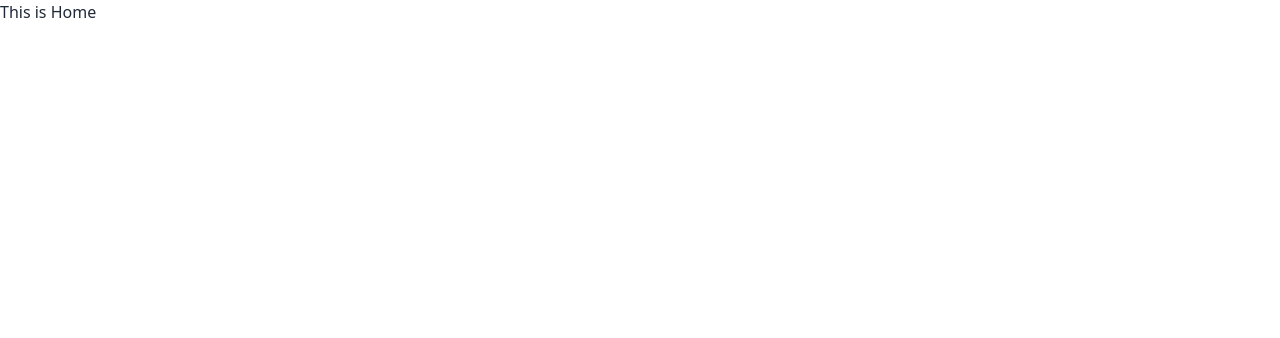
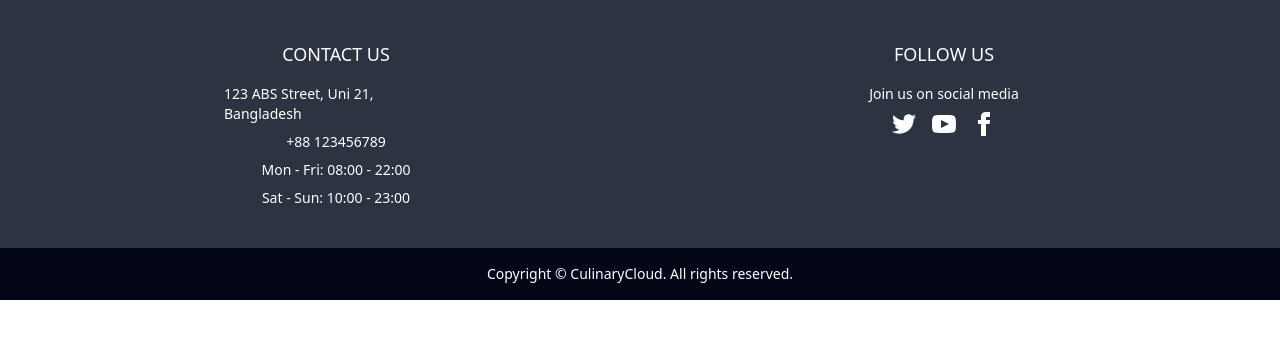
Before and after one commit to MD-Moniruzzaman-Arafat/restaurant-frontend, a React (Vite) app: page / in a window 1280 px wide. Shown: the top 338 px of the page. Built offline with nearby package versions, Linux system fonts and the light colour scheme.

Commit message:
footer component design

```diff
--- /dev/null
+++ b/src/component/Footer.jsx
@@ -0,0 +1,56 @@
+
+
+const Footer = () => {
+      return (
+            <div>
+                  <div>
+                        {/* <div>
+                              <h1>CONTACT US</h1>
+                              <p>123 ABS Street, Uni 21, Bangladesh</p>
+                              <p>+88 123456789</p>
+                              <p>Mon - Fri: 08:00 - 22:00</p>
+                              <p>Sat - Sun: 10:00 - 23:00</p>
+                        </div>
+                        <div>
+                              <h1>Follow US</h1>
+                              <p>Join us on social media</p>
+
+                        </div> */}
+                        <footer className="footer p-10 bg-neutral  justify-around text-white" >
+                              <div className="justify-items-center w-56">
+                                    <h1 className="text-lg font-medium mb-2">CONTACT US</h1>
+                                    <p>123 ABS Street, Uni 21, Bangladesh</p>
+                                    <p>+88 123456789</p>
+                                    <p>Mon - Fri: 08:00 - 22:00</p>
+                                    <p>Sat - Sun: 10:00 - 23:00</p>
+                              </div>
+                              <div className="justify-items-center w-56">
+                                    <h1 className="text-lg font-medium mb-2">FOLLOW US</h1>
+                                    <p>Join us on social media</p>
+                                    <div className="grid grid-flow-col gap-4">
+                                          <a><svg xmlns="http://www.w3.org/2000/svg" width="24" height="24" viewBox="0 0 24 24" className="fill-current"><path d="M24 4.557c-.883.392-1.832.656-2.828.775 1.017-.609 1.798-1.574 2.165-2.724-.951.564-2.005.974-3.127 1.195-.897-.957-2.178-1.555-3.594-1.555-3.179 0-5.515 2.966-4.797 6.045-4.091-.205-7.719-2.165-10.148-5.144-1.29 2.213-.669 5.108 1.523 6.574-.806-.026-1.566-.247-2.229-.616-.054 2.281 1.581 4.415 3.949 4.89-.693.188-1.452.232-2.224.084.626 1.956 2.444 3.379 4.6 3.419-2.07 1.623-4.678 2.348-7.29 2.04 2.179 1.397 4.768 2.212 7.548 2.212 9.142 0 14.307-7.721 13.995-14.646.962-.695 1.797-1.562 2.457-2.549z"></path></svg></a>
+                                          <a><svg xmlns="http://www.w3.org/2000/svg" width="24" height="24" viewBox="0 0 24 24" className="fill-current"><path d="M19.615 3.184c-3.604-.246-11.631-.245-15.23 0-3.897.266-4.356 2.62-4.385 8.816.029 6.185.484 8.549 4.385 8.816 3.6.245 11.626.246 15.23 0 3.897-.266 4.356-2.62 4.385-8.816-.029-6.185-.484-8.549-4.385-8.816zm-10.615 12.816v-8l8 3.993-8 4.007z"></path></svg></a>
+                                          <a><svg xmlns="http://www.w3.org/2000/svg" width="24" height="24" viewBox="0 0 24 24" className="fill-current"><path d="M9 8h-3v4h3v12h5v-12h3.642l.358-4h-4v-1.667c0-.955.192-1.333 1.115-1.333h2.885v-5h-3.808c-3.596 0-5.192 1.583-5.192 4.615v3.385z"></path></svg></a>
+                                    </div>
+                              </div>
+                              {/* <div className="justify-items-center">
+                                    <h1 className="text-lg font-medium mb-2">Follow US</h1>
+                                    <p>Join us on social media</p>
+                                    <div className="grid grid-flow-col gap-4">
+                                          <a><svg xmlns="http://www.w3.org/2000/svg" width="24" height="24" viewBox="0 0 24 24" className="fill-current"><path d="M24 4.557c-.883.392-1.832.656-2.828.775 1.017-.609 1.798-1.574 2.165-2.724-.951.564-2.005.974-3.127 1.195-.897-.957-2.178-1.555-3.594-1.555-3.179 0-5.515 2.966-4.797 6.045-4.091-.205-7.719-2.165-10.148-5.144-1.29 2.213-.669 5.108 1.523 6.574-.806-.026-1.566-.247-2.229-.616-.054 2.281 1.581 4.415 3.949 4.89-.693.188-1.452.232-2.224.084.626 1.956 2.444 3.379 4.6 3.419-2.07 1.623-4.678 2.348-7.29 2.04 2.179 1.397 4.768 2.212 7.548 2.212 9.142 0 14.307-7.721 13.995-14.646.962-.695 1.797-1.562 2.457-2.549z"></path></svg></a>
+                                          <a><svg xmlns="http://www.w3.org/2000/svg" width="24" height="24" viewBox="0 0 24 24" className="fill-current"><path d="M19.615 3.184c-3.604-.246-11.631-.245-15.23 0-3.897.266-4.356 2.62-4.385 8.816.029 6.185.484 8.549 4.385 8.816 3.6.245 11.626.246 15.23 0 3.897-.266 4.356-2.62 4.385-8.816-.029-6.185-.484-8.549-4.385-8.816zm-10.615 12.816v-8l8 3.993-8 4.007z"></path></svg></a>
+                                          <a><svg xmlns="http://www.w3.org/2000/svg" width="24" height="24" viewBox="0 0 24 24" className="fill-current"><path d="M9 8h-3v4h3v12h5v-12h3.642l.358-4h-4v-1.667c0-.955.192-1.333 1.115-1.333h2.885v-5h-3.808c-3.596 0-5.192 1.583-5.192 4.615v3.385z"></path></svg></a>
+                                    </div>
+                              </div> */}
+                        </footer>
+                        <footer className="footer footer-center p-4 bg-slate-950 text-white">
+                              <aside>
+                                    <p>Copyright © CulinaryCloud. All rights reserved.</p>
+                              </aside>
+                        </footer>
+                  </div>
+            </div>
+      );
+};
+
+export default Footer;
--- a/src/layout/Main.jsx
+++ b/src/layout/Main.jsx
@@ -1,10 +1,12 @@
 import { Outlet } from "react-router-dom";
+import Footer from "../component/Footer";
 
 
 const Main = () => {
       return (
             <div>
                   <Outlet></Outlet>
+                  <Footer></Footer>
             </div>
       );
 };
--- a/src/page/Home/Home.jsx
+++ b/src/page/Home/Home.jsx
@@ -3,7 +3,7 @@
 const Home = () => {
       return (
             <div>
-                  <h1>This is Home</h1>
+
             </div>
       );
 };
```
